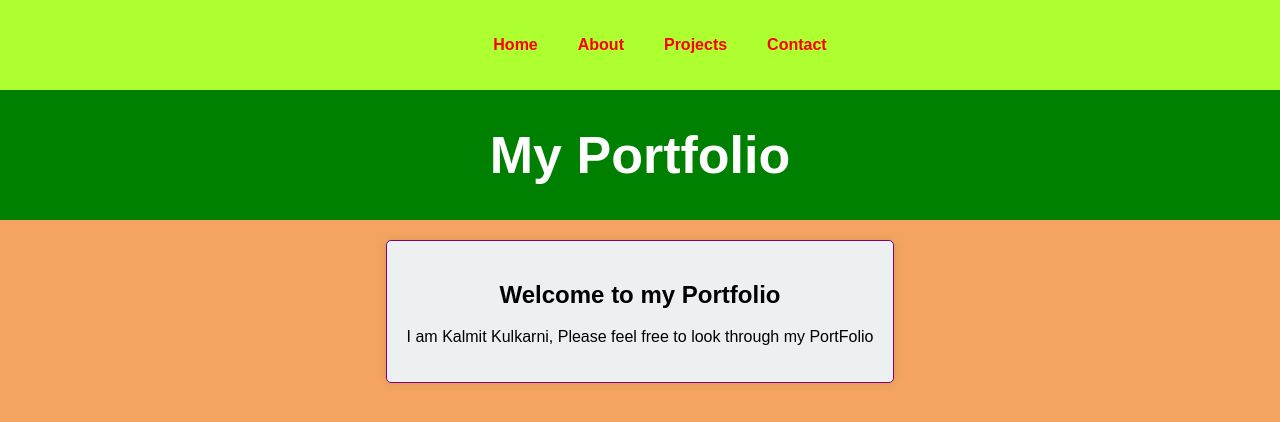
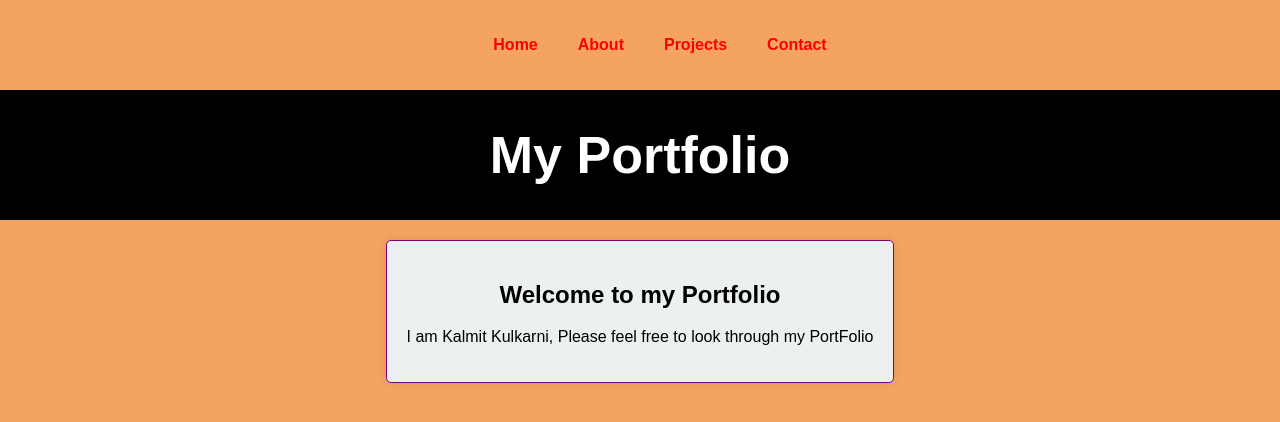
Before and after one commit to TechKnight10/PortFolio-reactjs, a React (Create React App) app: page / in a window 1280 px wide. Shown: the top 422 px of the page. Built offline with nearby package versions, Linux system fonts and the light colour scheme.

Commit message:
Update styles.css

```diff
--- a/src/styles.css
+++ b/src/styles.css
@@ -4,7 +4,7 @@
   }
 
   .App-header {
-    background-color: green;
+    background-color: Black;
     min-height: 10vh;
     display: flex;
     flex-direction: column;
@@ -17,7 +17,7 @@
     background-color: sandybrown;
   }
   nav {
-    background-color: greenyellow;
+    background-color: darkyellow;
     color: red;
     font-weight: bolder;
     display: flex;
```
